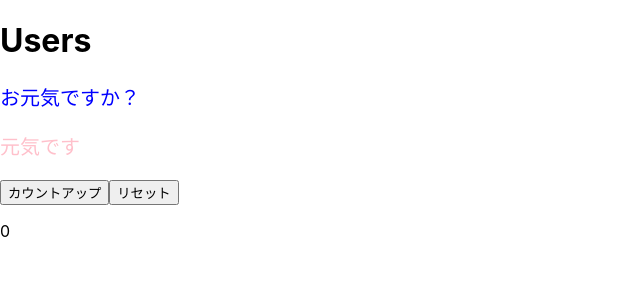
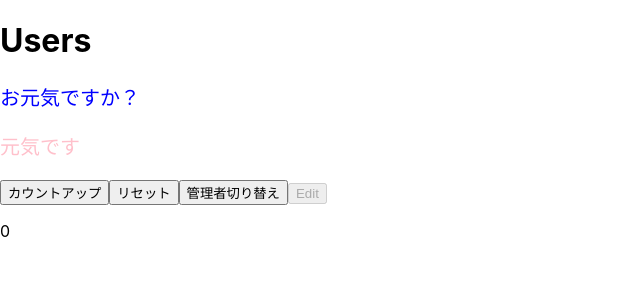
Before and after one commit to yuuyakim/react-express-client, a React (Create React App) app: page / in a window 1280 px wide. Shown: the top 300 px of the page, without its empty margins (0-640 px from the left). Built offline with nearby package versions, Linux system fonts and the light colour scheme.

Commit message:
global state

```diff
--- a/src/App.js
+++ b/src/App.js
@@ -1,13 +1,15 @@
 
 import "./App.css";
 import "./components/Button"
-import { memo } from "react";
+import { memo, useContext } from "react";
 import { useCallback, useState } from "react";
 import { Button } from "./components/Button";
 import { ColoredMessage } from "./components/ColoredMessage";
+import { EditButton } from "./components/EditButton";
+import { SampleContext } from "./components/providers/SampleProvider";
 
 export const App = memo(() => {
-  console.log("hog")
+  const { isAdmin, setIsAdmin } = useContext(SampleContext)
   const [num, setNum] = useState(0);
 
   const onClickButton = useCallback(() => {
@@ -18,6 +20,8 @@ export const App = memo(() => {
     setNum(0);
   }, []);
 
+  const onClickSwitch = useCallback(() => { setIsAdmin(!isAdmin)})
+
   return (
     <div classname="App">
       <h1>Users</h1>
@@ -25,6 +29,8 @@ export const App = memo(() => {
       <ColoredMessage color="pink">元気です</ColoredMessage>
       <Button onClickButton={onClickButton}>カウントアップ</Button>
       <Button onClickButton={onClickResetButton}>リセット</Button>
+      <Button onClickButton={onClickSwitch}>管理者切り替え</Button>
+      <EditButton></EditButton>
       <p>{num}</p>
     </div>
   );
--- /dev/null
+++ b/src/components/EditButton.jsx
@@ -0,0 +1,11 @@
+import { useContext } from "react"
+import { SampleContext } from "./providers/SampleProvider"
+
+export const EditButton = () => {
+    const { isAdmin } = useContext(SampleContext)
+    console.log(isAdmin)
+
+    return (
+        <button disabled={!isAdmin}>Edit</button>
+    )
+}
--- /dev/null
+++ b/src/components/providers/SampleProvider.jsx
@@ -0,0 +1,17 @@
+import { createContext } from "react"
+import { useState } from "react"
+
+export const SampleContext = createContext({})
+
+export const SampleProvider = props => {
+    const { children } = props
+
+    const [isAdmin, setIsAdmin] = useState(false)
+
+
+    return (
+        <SampleContext.Provider value={{ isAdmin, setIsAdmin }}>
+            {children}
+        </SampleContext.Provider>
+    )
+}
--- a/src/index.js
+++ b/src/index.js
@@ -3,12 +3,13 @@ import ReactDOM from 'react-dom/client';
 import './index.css';
 import { App } from './App';
 import reportWebVitals from './reportWebVitals';
+import { SampleProvider } from './components/providers/SampleProvider';
 
 const root = ReactDOM.createRoot(document.getElementById('root'));
 root.render(
-  <React.StrictMode>
+  <SampleProvider>
     <App />
-  </React.StrictMode>
+  </SampleProvider>
 );
 
 // If you want to start measuring performance in your app, pass a function
```
